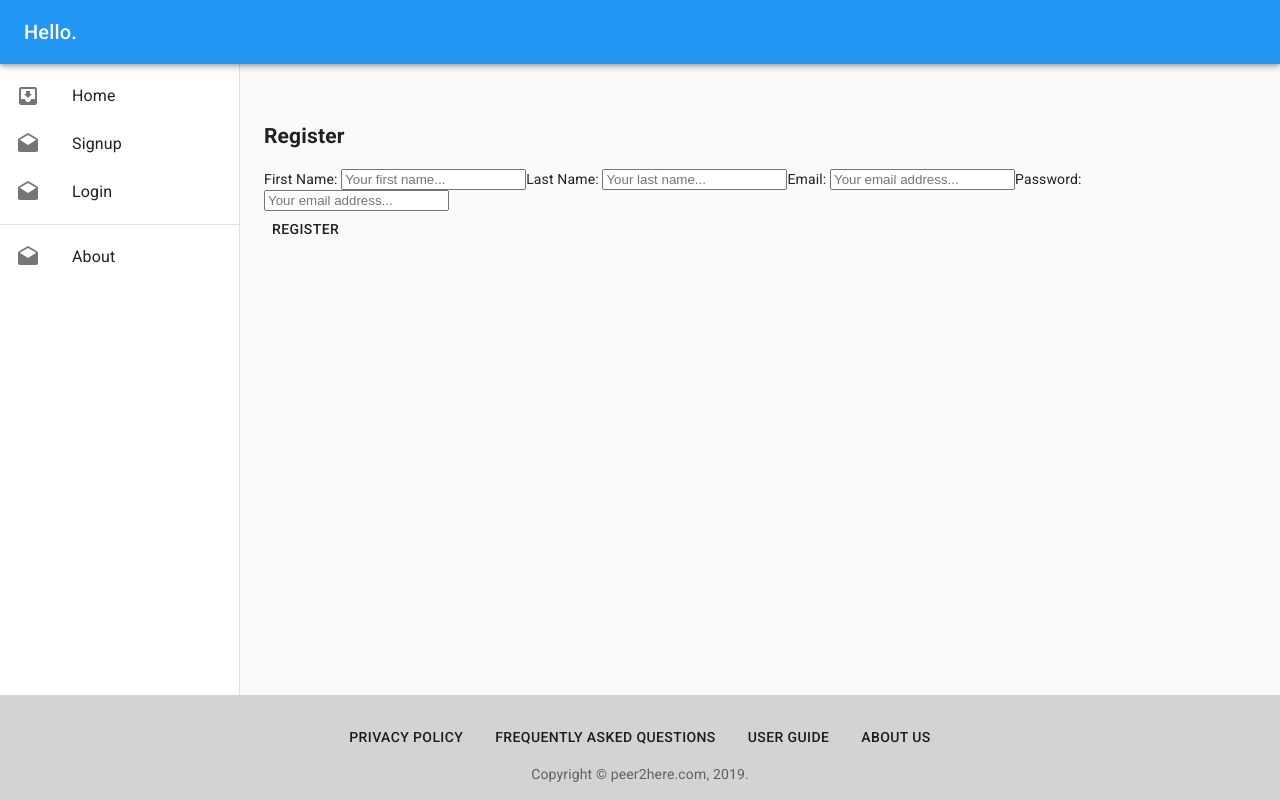
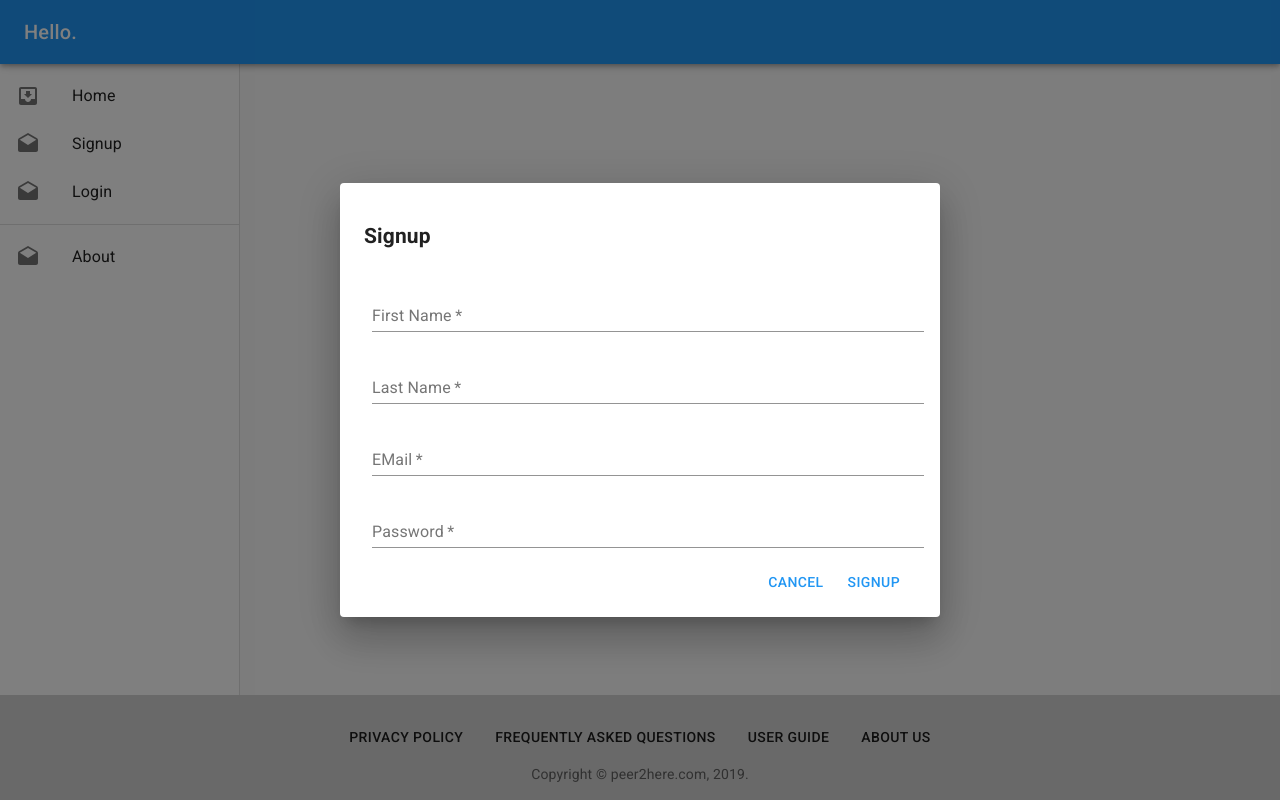
Before and after one commit to beb-at-ga/project3, a React (Create React App) app in the folder client/: page /signup in a window 1280 px wide. Built offline with nearby package versions, Linux system fonts and the light colour scheme.

Commit message:
moving registration form to material-ui

```diff
--- a/client/src/components/Routes.jsx
+++ b/client/src/components/Routes.jsx
@@ -7,7 +7,7 @@ import { useStyles } from '../theme';
 import Home from '../components/pages/Home';
 import Profile from '../components/pages/profile/Profile';
 import Login from '../components/pages/Login2';
-import Signup from '../components/pages/Signup';
+import Signup from '../components/pages/Signup2';
 import Logout from '../components/pages/Logout';
 import DeleteUser from '../components/pages/DeleteUser';
 
--- a/client/src/components/pages/Login2.jsx
+++ b/client/src/components/pages/Login2.jsx
@@ -7,9 +7,8 @@ import { Redirect } from 'react-router-dom'
 import Button from '@material-ui/core/Button';
 import TextField from '@material-ui/core/TextField';
 import Dialog from '@material-ui/core/Dialog';
-// import DialogActions from '@material-ui/core/DialogActions';
 import DialogContent from '@material-ui/core/DialogContent';
-// import DialogTitle from '@material-ui/core/DialogTitle';
+import DialogActions from '@material-ui/core/DialogActions';
 import { makeStyles } from '@material-ui/core/styles';
 
 
@@ -30,28 +29,12 @@ const Login = (props) => {
 
   const classes = useStyles();
 
+  const [redirect, setRedirect] = useState(false);
   const [open, setOpen] = React.useState(true);
-
   const [email, setEmail] = useState('');
   const [password, setPassword] = useState('');
   const [message, setMessage] = useState('');
-  const [loggedIn, setLoggedIn] = useState(false);
 
-  // function handleClickOpen() {
-  //   setOpen(true);
-  // }
-
-  useEffect(() => {
-    doRedirect();
-  }, [loggedIn]);
-
-
-  const doRedirect = () => {
-    console.log(`loggedIn: ${loggedIn}`);
-    return (
-      <Redirect to='/profile' />
-    )
-  }
 
   const handleSubmit = (e) => {
     e.preventDefault();
@@ -66,7 +49,7 @@ const Login = (props) => {
         localStorage.setItem('authToken', response.data.token)
         props.updateUser();
         handleClose();
-        setLoggedIn(true);
+        setRedirect(true);
       })
       .catch(err => {
         setMessage(`${err.response.status}: ${err.response.data.message}`)
@@ -75,26 +58,29 @@ const Login = (props) => {
 
   const handleClose = () => {
     setOpen(false);
+    setRedirect(true);
   }
 
+  if (redirect === true) {
+    return (
+      <Redirect to='/' />
+    )
+  } else {
     return (
       <div>
         <Dialog open={open} onClose={handleClose} aria-labelledby="form-dialog-title">
-        {/* <DialogTitle id="form-dialog-title">Edit Your Overview</DialogTitle> */}
           <DialogContent>
             <h2>Login</h2>
             <span className='red'>{message}</span>
             <form onSubmit={handleSubmit}>
               <div>
-
                 <TextField
                   required
-                id='filled-required'
+                  id='email'
                   label='Email Address'
                   placeholder='Your Email Address'
                   className={classes.textField}
                   margin='normal'
-                variant='filled'
                   name='email'
                   onChange={(e) => setEmail(e.target.value)}
                   type='email'
@@ -102,24 +88,30 @@ const Login = (props) => {
 
                 <TextField
                   required
-                id='filled-required'
+                  id='password'
                   label='Password'
                   placeholder='Your e-mail address'
                   className={classes.textField}
                   margin='normal'
-                variant='filled'
                   name='password'
                   onChange={(e) => setPassword(e.target.value)}
                   type='password'
                 />
+              </div>
 
-            </div>
-            <Button type='submit'>Login</Button>
+              <DialogActions>
+                <Button onClick={handleClose} color="primary">
+                  Cancel
+                </Button>
+                <Button color="primary" type='submit'>
+                  Login
+                </Button>
+              </DialogActions>
             </form>
           </DialogContent>
         </Dialog>
       </div>
     )
   }
-
+}
 export default Login;
--- /dev/null
+++ b/client/src/components/pages/Signup2.jsx
@@ -0,0 +1,133 @@
+import React, { useState } from 'react';
+import axios from 'axios';
+import { Redirect } from 'react-router-dom';
+import BASE_URL from '../../constants';
+
+// Material-UI Imports
+import Button from '@material-ui/core/Button';
+import Dialog from '@material-ui/core/Dialog';
+import DialogContent from '@material-ui/core/DialogContent';
+import TextField from '@material-ui/core/TextField';
+import DialogActions from '@material-ui/core/DialogActions';
+import { makeStyles } from '@material-ui/core/styles';
+
+
+const useStyles = makeStyles(theme => ({
+  container: {
+    display: 'flex',
+    flexWrap: 'wrap',
+  },
+  textField: {
+    marginLeft: theme.spacing(1),
+    marginRight: theme.spacing(1),
+    width: '100%',
+  },
+}));
+
+const Signup = (props) => {
+
+  const classes = useStyles();
+
+  const [body, setBody] = useState({
+    firstname: '',
+    lastname: '',
+    email: '',
+    password: ''
+  });
+
+  const [redirectHome, setRedirectHome] = useState(false);
+  const [redirectProfile, setRedirectProfile] = useState(false);
+  const [open, setOpen] = React.useState(true);
+  const [message, setMessage] = useState('');
+
+  const handleSubmit = (e) => {
+    e.preventDefault();
+    body.firstname = e.target.firstname.value;
+    body.lastname = e.target.lastname.value;
+    body.email = e.target.email.value;
+    body.password = e.target.password.value;
+
+    console.log(body, BASE_URL);
+
+    axios.post(`${BASE_URL}/auth/signup`, body)
+      .then(response => {
+        console.log(response);
+        localStorage.setItem('authToken', response.data.token)
+        props.updateUser();
+        setRedirectProfile(true)
+      })
+      .catch(err => {
+        console.log(err);
+      })
+  }
+
+  const handleClose = () => {
+    setOpen(false);
+  }
+  const handleCancel = () => {
+    setOpen(false);
+    redirectHome(true);
+  }
+
+  if (props.user._id || redirectProfile === true) {
+    return <Redirect to='/profile' />
+  } else if (redirectHome === true) {
+    return <Redirect to='/' />
+  } else {
+    return (
+      <div>
+        <Dialog open={open} onClose={handleClose} aria-labelledby="form-dialog-title">
+          <DialogContent>
+            <h2>Signup</h2>
+            <span className='red'>{message}</span>
+            <form onSubmit={handleSubmit}>
+              <div>
+                <TextField required id='firstname' label='First Name'
+                  placeholder='First Name'
+                  className={classes.textField}
+                  margin='normal'
+                  name='firstname'
+                  type='text'
+                />
+
+                <TextField required id='lastname' label='Last Name'
+                  placeholder='Last Name'
+                  className={classes.textField}
+                  margin='normal'
+                  name='lastname'
+                  type='text'
+                />
+
+                <TextField required id='email' label='EMail'
+                  placeholder='EMail Address'
+                  className={classes.textField}
+                  margin='normal'
+                  name='email'
+                  type='email'
+                />
+
+                <TextField required id='password' label='Password'
+                  placeholder='Your password'
+                  className={classes.textField}
+                  margin='normal'
+                  name='password'
+                  type='password'
+                />
+              </div>
+              <DialogActions>
+                <Button onClick={handleCancel} color="primary">
+                  Cancel
+                </Button>
+                <Button color="primary" type='submit'>
+                  Signup
+                </Button>
+              </DialogActions>
+            </form>
+          </DialogContent>
+        </Dialog>
+      </div>
+    )
+  }
+}
+
+export default Signup;
```
Also changed, not shown: 2 other files (tests, documents, lock files or other folders). Lines whose indentation alone changed are shown as unchanged.
